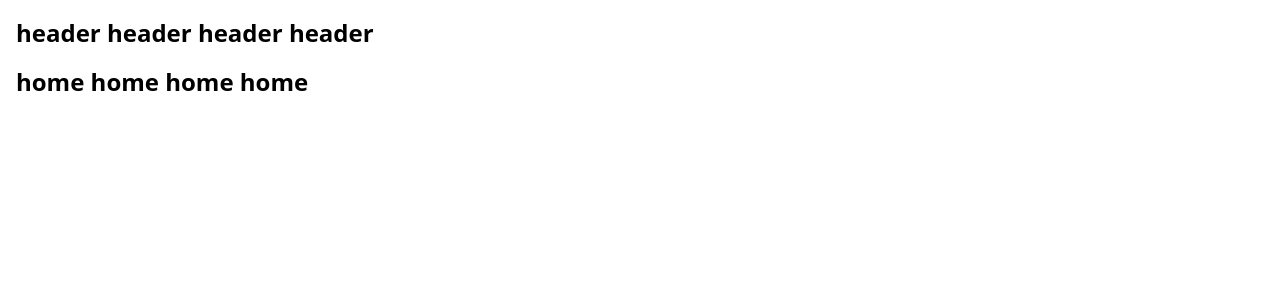
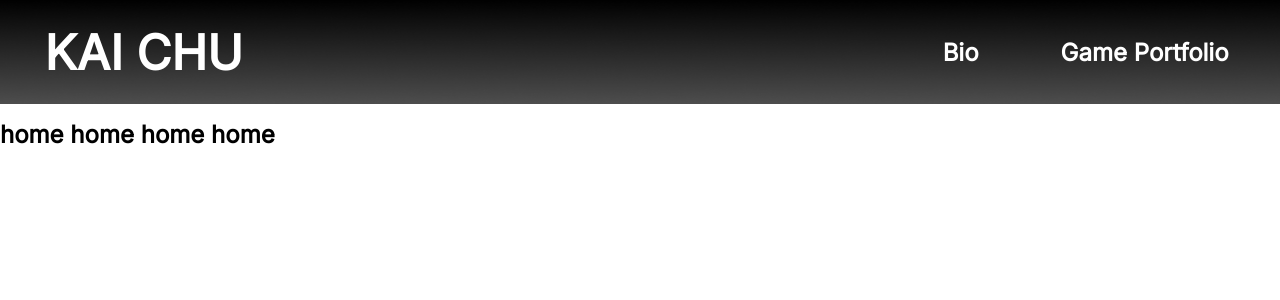
Before and after one commit to RedDogClifford/KaiChu, a React (Create React App) app: page /home in a window 1280 px wide. Shown: the top 300 px of the page. Built offline with nearby package versions, Linux system fonts and the light colour scheme.

Commit message:
home page start

```diff
--- a/src/App.js
+++ b/src/App.js
@@ -2,11 +2,12 @@ import React from 'react';
 import { BrowserRouter, Routes, Route } from 'react-router-dom';
 import Home from './pages/Home';
 import Portfolio from './pages/Portfolio';
-import './style.css';
+import './styles/style.css';
 
 export default function App() {
   return (
     <div>
+      <link href='https://fonts.googleapis.com/css?family=Inter' rel='stylesheet'></link>
       <BrowserRouter>
         <Routes>
           <Route index element={<Home />} />
--- a/src/components/Header.js
+++ b/src/components/Header.js
@@ -1,9 +1,19 @@
 import React from 'react';
+import { Link } from 'react-router-dom';
+import headerStyles from '../styles/headerStyle.module.css'
 
 export default function Header() {
   return (
-    <div>
-      <h1>header header header header</h1>
+    <div className={headerStyles.banner}>
+      <div className={headerStyles.leftGridItem}>
+        <Link to="/home" className={headerStyles.name}>KAI CHU</Link>
+      </div>
+      <div className={headerStyles.rightGridItem}>
+        <ul>
+          <li><Link to="/home">Bio</Link></li>
+          <li><Link to="/portfolio">Game Portfolio</Link></li>
+        </ul>
+      </div>
     </div>
   );
 }
--- a/src/pages/Home.js
+++ b/src/pages/Home.js
@@ -4,6 +4,7 @@ import Header from '../components/Header';
 export default function Home() {
   return (
     <div>
+
       <Header />
       <h1>home home home home</h1>
     </div>
--- /dev/null
+++ b/src/styles/headerStyle.module.css
@@ -0,0 +1,62 @@
+.banner {
+  background-image: url(../resources/headerBanner.png);
+  width: 100%;
+  max-width: 100%;
+  height: 13%;
+  background-size: 100% 100%;
+  background-repeat: no-repeat;
+
+  display: grid;
+  grid-template-columns: auto auto;
+  font-weight: bold;
+}
+
+.leftGridItem {
+  display: flex;
+  align-items: center;
+  justify-content: left;
+  padding-left: 5%;
+}
+
+.rightGridItem {
+  display: flex;
+  align-items: center;
+  justify-content: right;
+  padding-right: 5%;
+}
+
+ul {
+  list-style-type: none;
+  margin: 0;
+  padding: 0;
+
+  display: flex;
+  justify-content: center;
+}
+
+ul li {
+  margin-left: 50px;
+}
+
+.name {
+  display: block;
+  color: white;
+  text-align: center;
+  padding: 0 16px;
+  text-decoration: none;
+  font-size: 3rem;
+}
+
+li a {
+  display: block;
+  color: white;
+  text-align: center;
+  padding: 0 16px;
+  text-decoration: none;
+  font-size: 1.5rem;
+}
+
+/* Change the link color to #111 (black) on hover */
+li a:hover {
+  color: B8D4F1;
+}
--- a/src/style.css
+++ b/src/styles/style.css
@@ -4,8 +4,8 @@
 
 body {
   margin: 0;
-  padding: 1rem;
-  font-family: system-ui, sans-serif;
+  padding: 0rem;
+  font-family: 'Inter';
   color: black;
   background-color: white;
 }
```
Also changed, not shown: package.json (+12 -0 lines), src/resources/headerBanner.png (added), 1 other file (tests, documents, lock files or other folders).
